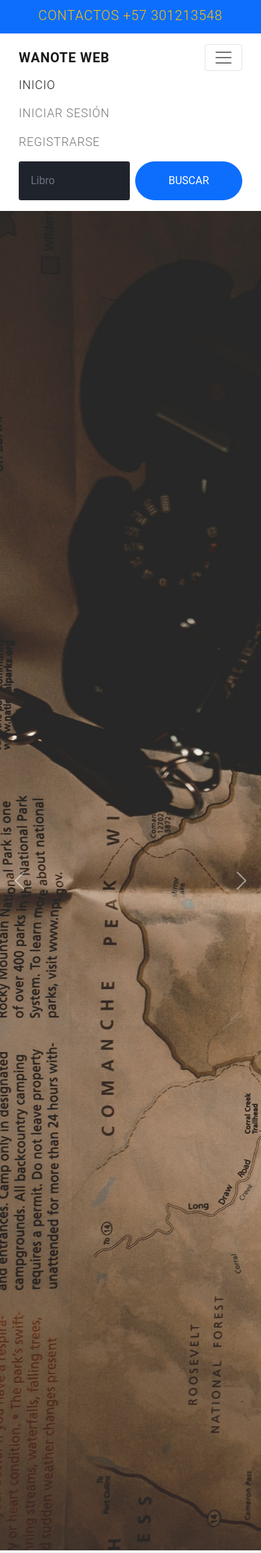
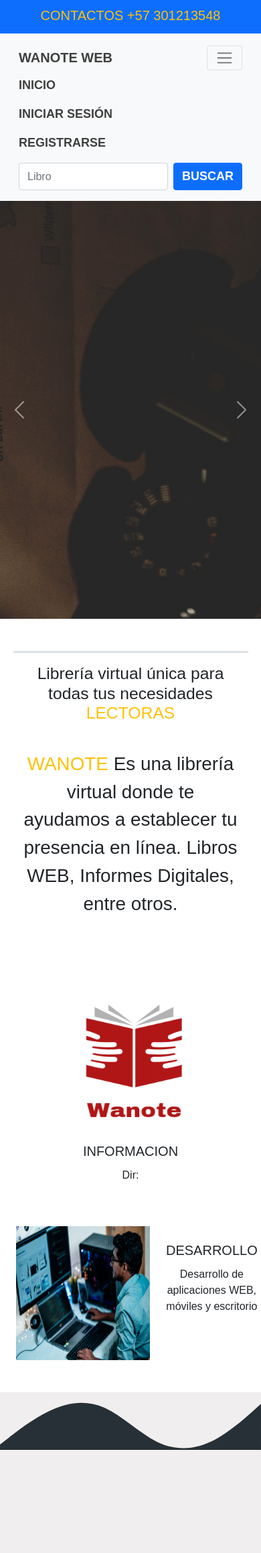
Before and after one commit to jcalvarezR/ProyectoCorteTres, a PHP site: page / in a window 390 px wide, after a click that opens the changed part; the page is wider, and only the part inside the window is pictured. Shown: the top 2319 px of that part at 67% size. Run offline with PHP 8.4, Linux system fonts and the light colour scheme.

Commit message:
correcciones

```diff
--- a/DashboardAdmin.php
+++ b/DashboardAdmin.php
@@ -42,7 +42,7 @@ if ($varsesion == null || $varsesion = '') {
                 <a href="DashboardGcopias.php" class="d-block text-light p-3"><i class="icon ion-md-filing"></i> Gestion de copias</a>
                 <a href="DashboardGdocumentos.php" class="d-block text-light p-3"><i class="icon ion-md-bookmarks"></i>  Gestion documento</a>
                 <a href="DashboardGusuarios.php" class="d-block text-light p-3"><i class="icon ion-md-contacts"></i> Gestion de usuarios</a>
-                <a href="loguin.php" class="d-block text-light p-3"><i class="icon ion-md-happy"></i> Cerrar sesion</a>
+                <a href="login.php" class="d-block text-light p-3"><i class="icon ion-md-happy"></i> Cerrar sesion</a>
             </div>
         </div>
 
--- a/DashboardGcopias.php
+++ b/DashboardGcopias.php
@@ -42,7 +42,7 @@ if ($varsesion == null || $varsesion = '') {
                 <a href="DashboardGcopias.php" class="d-block text-light p-3"><i class="icon ion-md-filing"></i> Gestion de copias</a>
                 <a href="DashboardGdocumentos.php" class="d-block text-light p-3"><i class="icon ion-md-bookmarks"></i>  Gestion documento</a>
                 <a href="DashboardGusuarios.php" class="d-block text-light p-3"><i class="icon ion-md-contacts"></i> Gestion de usuarios</a>
-
+                <a href="login.php" class="d-block text-light p-3"><i class="icon ion-md-happy"></i> Cerrar sesion</a>
             </div>
         </div>
 
--- a/DashboardGdocumentos.php
+++ b/DashboardGdocumentos.php
@@ -53,7 +53,7 @@ $result = $conexion->query($sql);
                 <a href="DashboardGcopias.php" class="d-block text-light p-3"><i class="icon ion-md-filing"></i> Gestion de copias</a>
                 <a href="DashboardGdocumentos.php" class="d-block text-light p-3"><i class="icon ion-md-bookmarks"></i>  Gestion documento</a>
                 <a href="DashboardGusuarios.php" class="d-block text-light p-3"><i class="icon ion-md-contacts"></i> Gestion de usuarios</a>
-
+                <a href="login.php" class="d-block text-light p-3"><i class="icon ion-md-happy"></i> Cerrar sesion</a>
             </div>
         </div>
 
--- a/DashboardGusuarios.php
+++ b/DashboardGusuarios.php
@@ -44,7 +44,7 @@ $result = $conexion->query($sql);
                 <a href="DashboardGcopias.php" class="d-block text-light p-3"><i class="icon ion-md-filing"></i> Gestion de copias</a>
                 <a href="DashboardGdocumentos.php" class="d-block text-light p-3"><i class="icon ion-md-bookmarks"></i>  Gestion documento</a>
                 <a href="DashboardGusuarios.php" class="d-block text-light p-3"><i class="icon ion-md-contacts"></i> Gestion de usuarios</a>
-
+                <a href="login.php" class="d-block text-light p-3"><i class="icon ion-md-happy"></i> Cerrar sesion</a>
             </div>
         </div>
 
--- a/login.php
+++ b/login.php
@@ -13,7 +13,7 @@
     <!-- Iconos plataforma -->
     <script src="https://unpkg.com/ionicons@5.5.1/dist/ionicons.js"></script>
     <!-- se llama a la hoja de estilos -->
-    <link href="src/css/main.css" rel="stylesheet">
+    <link href="src/css/main2.css" rel="stylesheet">
 
 
     <title>Inicia Sesion</title>
--- a/src/css/main.css
+++ b/src/css/main.css
@@ -1,95 +1,64 @@
-/*Se definen variables para los colores*/
-:root{
-    --color-dark: #15181f;
-    --color-dark-x: #2d343f;
-    --color-dark-xx: #1f232b;
-    --color-light: #ffffff;
-    --color-grey: #f5f6f8;
-}
-/*Se define la letra que estara en la pagina, los tamaños y colores*/
+@import url('https://fonts.googleapis.com/css2?family=Montserrat&display=swap');
+
 body{
-    font-family: 'Roboto', sans-serif;
-    font-size: 1.1rem;
-    font-weight: 300;
-    background-color: var(--color-grey);
-    /*color: var(--color-light);*/
-    letter-spacing: .05rem;
+    font-family: 'Monstserrat', sans-serif;
+    overflow-x: hidden;
+
 }
 
-/*color pagina*/
-.bg-light{
-    background-color: var(--color-light)!important;
+#menu a{
+    font-size: 18px;
+    font-weight: bold;
+    color: #3f3f3f;
 }
 
-/*color pagina*/
-.bg-dark{
-    background-color: var(--color-dark)!important;
-}
+#menu button {
+    font-size: 18px;
+    font-weight: bold;
 
-/*el padding para el espaciado en las secciones de la pagina, la parte derecha donde esta el formulario lo deja bien ordenado*/
-.p-6{
-    padding: 4rem 7rem;
-}
-/*el padding para el espaciado en las secciones de la pagina, es el cuadro blanco que esta en la pagina*/
-.contact-box{
-    padding: 3rem;
-}
-
-/*tamaño boton*/
-.btn {
-    font-weight: 400;
-    padding: 1rem 2rem;
-    border-radius: 5rem;
-    min-width: 10rem;
 }
 
 
-/*color de los botnoes google y facebook*/
-.btn-outline-dark{
-    border: 2px solid var(--color-dark-xx);
-}
 
-/*color del placeholder osea de la casilla*/
-.form-control{
-    background-color: var(--color-dark-xx);
-    border: 2px solid var(--color-dark-xx);
-    border-radius: .2rem;
-    padding: 0.6rem 1rem;
-}
-
-.register-bg{
-    background-image: url('src/img/img2.jpg');
-    background-size: cover;
-    background-repeat: no-repeat;
-    min-height: 100vh;
-}
-
-/*pocisionamiento letra de la foto*/
-.testimonial{
-    bottom: 10px;
-}
-
-.iniciasesion:hover{
-    text-decoration:none;
+.carousel-inner {
+    max-height: 39rem;
 }
 
 
-/*contenido visible en moviles*/
-@media (max-width: 575.98px){
-    .p-6{
-        padding: 2rem;
-    }
-    .contact-box{
-        padding: 0;
+
+@media (max-width:768px) {
+    #intro {
+        width: 90% !important;
     }
 
-    .width-100{
-        width: 100%;
+    .servicio-fila {
+        width: 100% !important;
+        text-align: center;
+    }
+
+
+}
+
+
+
+
+@media (max-width:576px) {
+
+
+    .icono-wrap {
+        flex-wrap: wrap;
+        justify-content: center !important;
     }
 }
-/*tamaño imagen en moviles*/
-@media (max-width: 1200px){
-    .register-bg{
-        min-height: 50vh;
-    }
+
+
+#bg-contacto{
+    position: relative;
+    top: -130px;
 }
+
+#seccion-contacto{
+    background-color:rgb(240, 238, 238);
+    min-height: 500px;
+    position: relative;
+}
```
Also changed, not shown: src/css/main2.css (added, +95 -0 lines).
